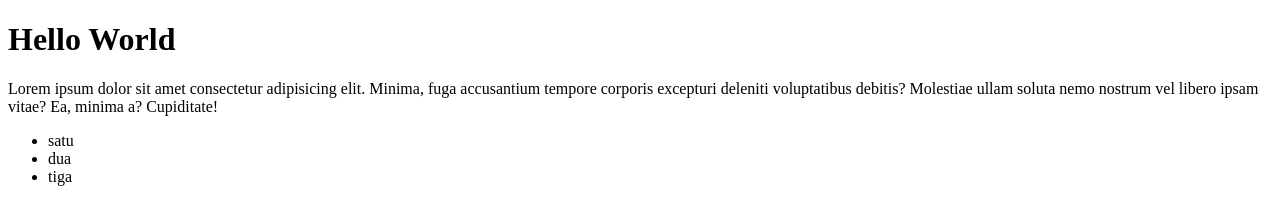
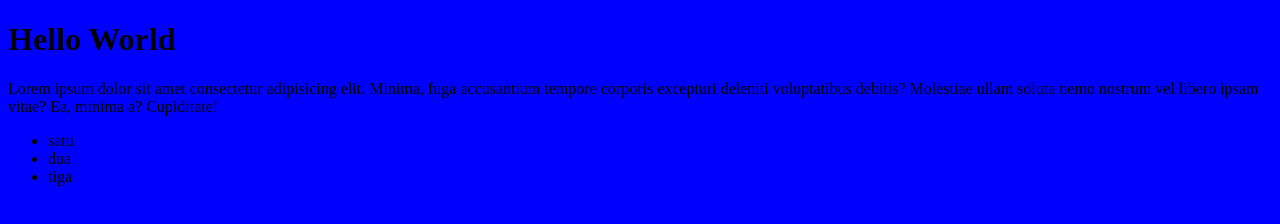
Before and after one commit to BangOns/belajar_bebas_2, a plain HTML site: page index.html in a window 1280 px wide. Drawn offline with Linux system fonts and the light colour scheme.

Commit message:
menambahkan file css

```diff
--- a/index.html
+++ b/index.html
@@ -5,6 +5,7 @@
     <meta http-equiv="X-UA-Compatible" content="IE=edge" />
     <meta name="viewport" content="width=device-width, initial-scale=1.0" />
     <title>Coba lagi</title>
+    <link rel="stylesheet" href="style.css" />
   </head>
   <body>
     <h1>Hello World</h1>
--- /dev/null
+++ b/style.css
@@ -0,0 +1,3 @@
+body {
+  background-color: blue;
+}
```
